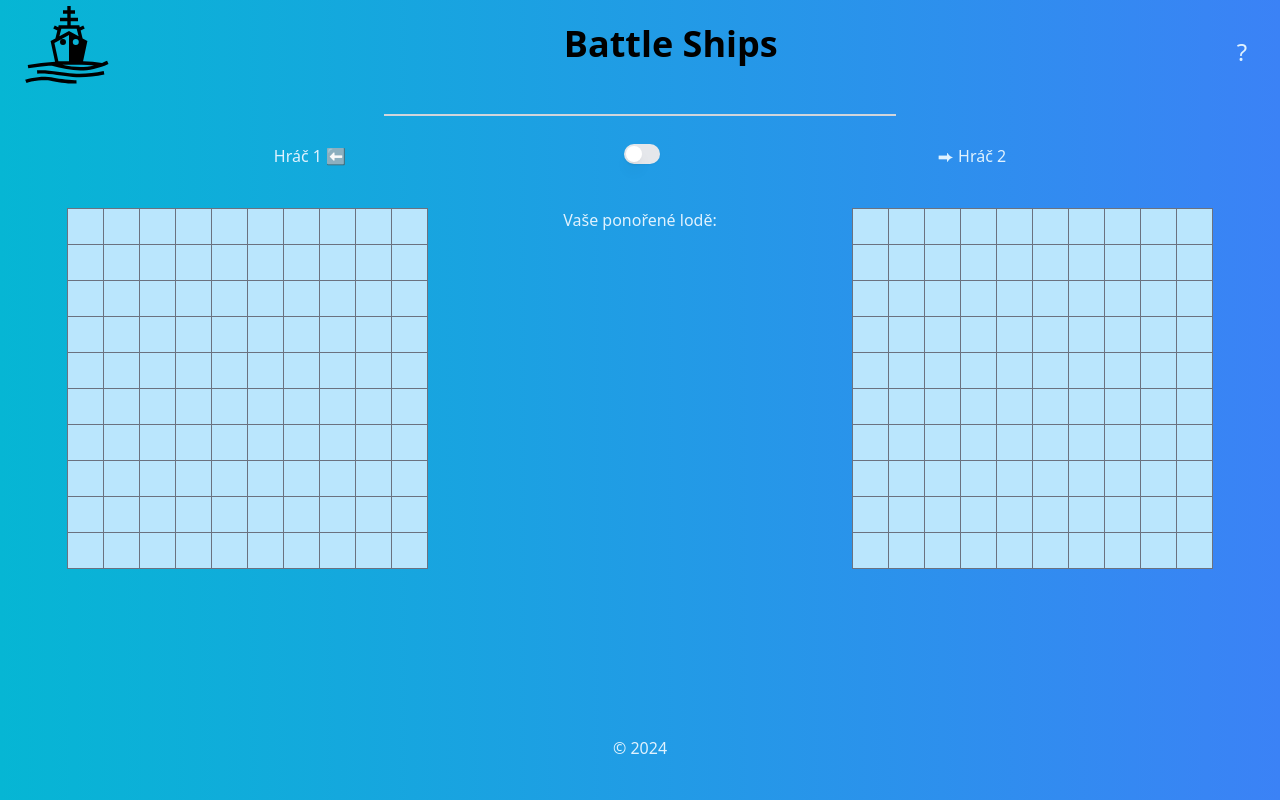
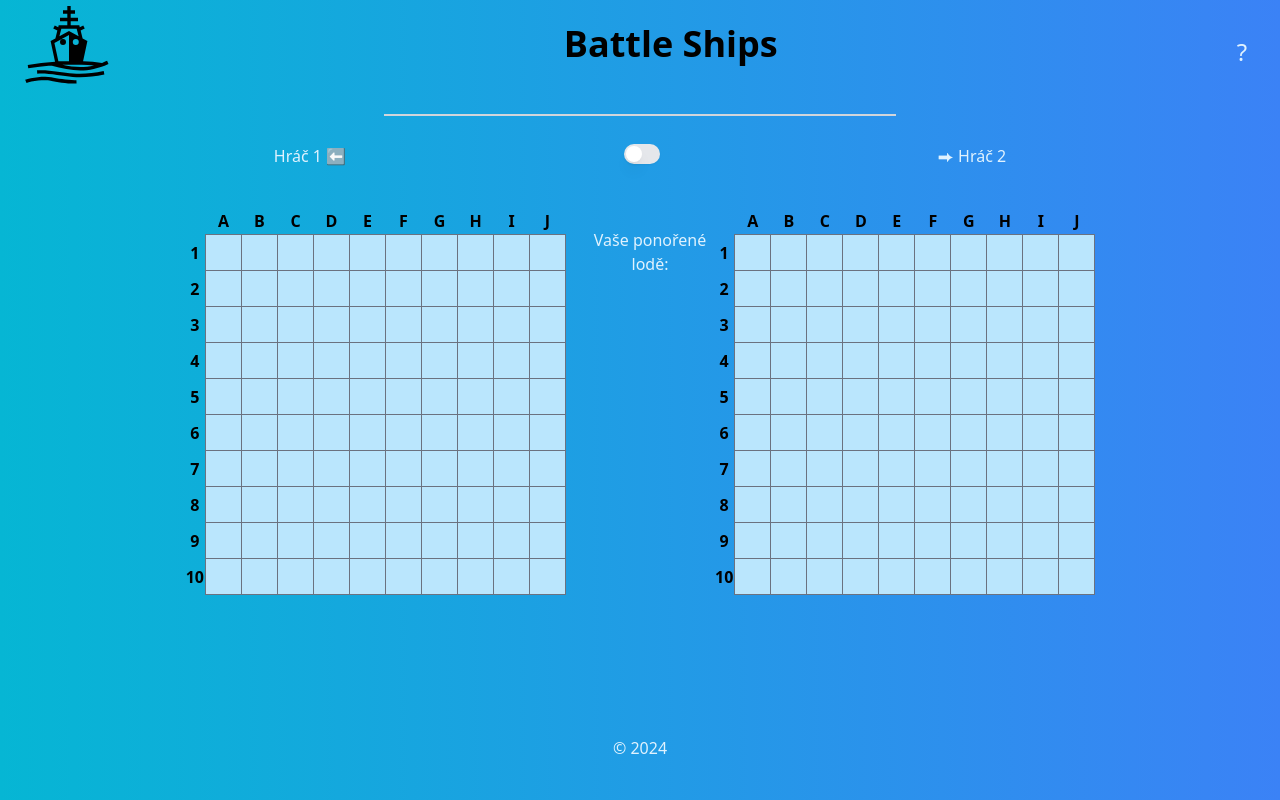
Before and after one commit to JMaslo/Battle_Ships_FE, a React (Vite) app: page / in a window 1280 px wide. Built offline with nearby package versions, Linux system fonts and the light colour scheme.

Commit message:
Added letter and numbers for fields.

```diff
--- a/src/components/fields/Fields.tsx
+++ b/src/components/fields/Fields.tsx
@@ -1,28 +1,53 @@
+import React from 'react';
+
 export default function Fields() {
-    return (
-        <div className="flex justify-around mt-10">
-            <table className="border-collapse">
-                <tbody>
-                    {Array.from({ length: 10 }).map((_, rowIndex) => (
-                <tr key={rowIndex}>
-                {Array.from({ length: 10 }).map((_, colIndex) => (
-                <td key={colIndex} className=" w-9 h-9 border border-solid border-gray-500 bg-sky-200"></td>
-                ))}
-                </tr>))}
-                </tbody>
-            </table>
-            <p className="text-sky-100 font-medium">Vaše ponořené lodě:</p>
-            <table className="border-collapse">
-                <tbody>
-                    {Array.from({ length: 10 }).map((_, rowIndex) => (
-                <tr key={rowIndex}>
-                {Array.from({ length: 10 }).map((_, colIndex) => (
-                <td key={colIndex} className=" w-9 h-9 border border-solid border-gray-500 bg-sky-200"></td>
-                ))}
-                </tr>))}
-                </tbody>
-            </table>
+  const letters = ['A', 'B', 'C', 'D', 'E', 'F', 'G', 'H', 'I', 'J'];
+  const numbers = Array.from({ length: 10 }, (_, i) => i + 1);
+
+  const renderLetters = () => {
+    return letters.map((letter, index) => <th key={index}>{letter}</th>);
+  };
+
+  const renderNumbers = () => {
+    return numbers.map((number, index) => <th key={index}>{number}</th>);
+  };
+
+  const renderTableCells = () => {
+    return numbers.map((number) => (
+      <tr key={number}>
+        <th>{number}</th>
+        {letters.map((letter) => (
+          <td key={letter + number} className="w-9 h-9 border border-solid border-gray-500 bg-sky-200"></td>
+        ))}
+      </tr>
+    ));
+  };
+
+  return (
+    <div className="flex justify-around mt-10">
+      <div className="flex">
+        <table className="border-collapse mr-5">
+          <thead>
+            <tr>
+              <th></th>
+              {renderLetters()}
+            </tr>
+          </thead>
+          <tbody>{renderTableCells()}</tbody>
+        </table>
+        <div className="text-sky-100 font-medium text-center mt-5 w-32 mx-auto">
+          Vaše ponořené lodě:
         </div>
-
-    )
+        <table className="border-collapse">
+          <thead>
+            <tr>
+              <th></th>
+              {renderLetters()}
+            </tr>
+          </thead>
+          <tbody>{renderTableCells()}</tbody>
+        </table>
+      </div>
+    </div>
+  );
 }
```
